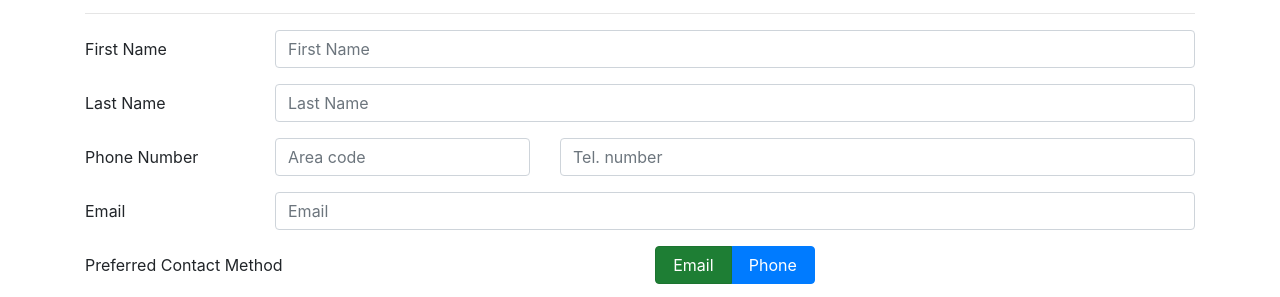
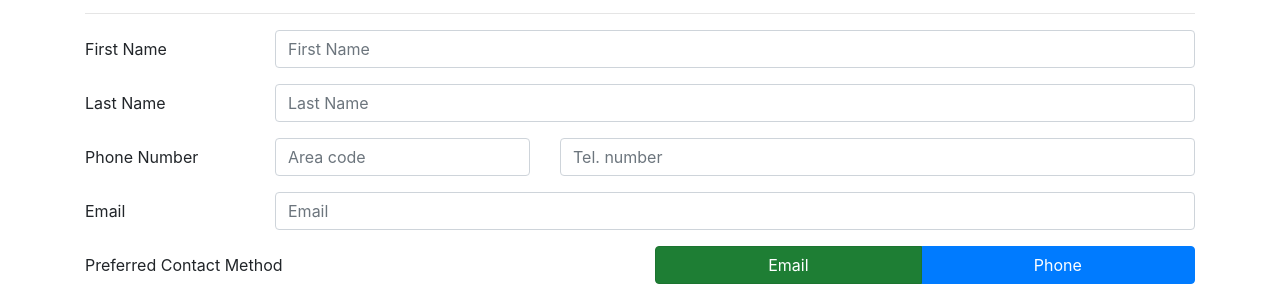
Before and after one commit to megafarad/SeattleCoworking, a website: page contact.html in a window 1280 px wide. Shown: the part 471-768 px from the top of the page. Drawn offline with nearby package versions, Linux system fonts and the light colour scheme.

Commit message:
info request

```diff
--- a/contact.html
+++ b/contact.html
@@ -96,7 +96,7 @@
                         </div>
                         <div class="form-group row">
                             <label class="col-sm-6 col-form-label">Preferred Contact Method</label>
-                            <div class="col-2 btn-group btn-group-toggle" data-toggle="buttons">
+                            <div class="col-sm-6 btn-group btn-group-toggle" data-toggle="buttons">
                                 <label class="btn btn-success active">
                                     <input type="radio" name="contactMethod" id="methodEmail" value="email" autocomplete="off" checked> Email
                                   </label>
```
